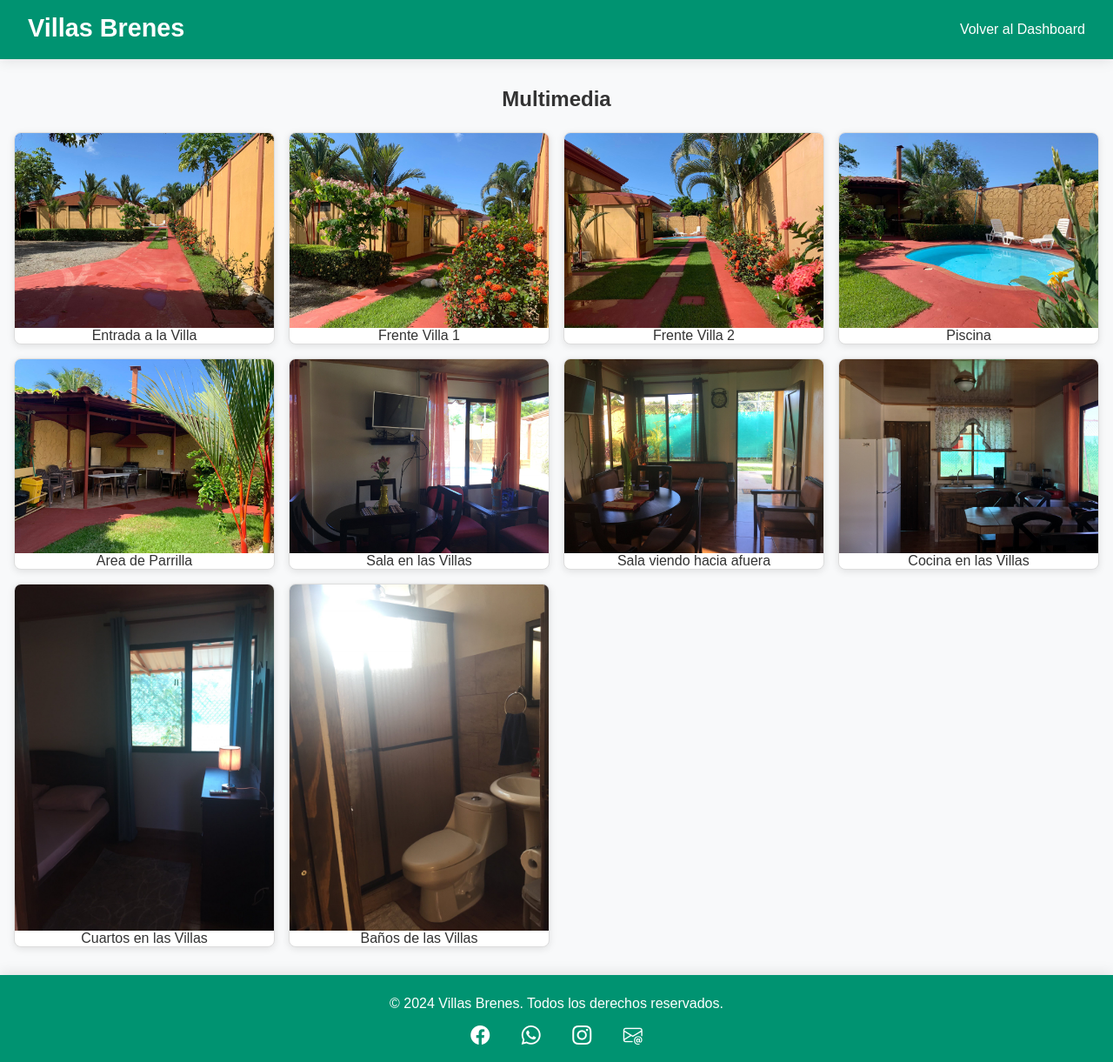
After one commit to Honeypopz/Ambiente-Web-repo, a PHP site: page /multimedia.html in a window 1280 px wide. The commit adds this page. Shown: the whole page at 87% size. Run offline with PHP 8.4, Linux system fonts and the light colour scheme.

Commit message:
multimedia y footers con informacion de contacto

```diff
--- /dev/null
+++ b/Css/estiloMultimedia.css
@@ -0,0 +1,140 @@
+* {
+    margin: 0;
+    padding: 0;
+    box-sizing: border-box;
+    font-family: 'Arial', sans-serif;
+}
+
+body {
+    background: #f8f9fa;
+    color: #333;
+}
+
+.navbar {
+    background-color: #009371;
+    padding: 1rem 2rem;
+    color: white;
+    display: flex;
+    justify-content: space-between;
+    align-items: center;
+    box-shadow: 0 2px 15px rgba(0,0,0,0.1);
+}
+
+.nav-brand h1 {
+    font-size: 1.8rem;
+    margin-bottom: 0.2rem;
+}
+
+.container h2 {
+    margin-bottom: 1.5rem;
+    text-align: center;
+    color: #333;
+}
+
+.container {
+    max-width: 100%;
+    margin: 2rem auto;
+    padding: 0 1rem;
+    display: grid;
+}
+
+.media-gallery {
+    display: grid;
+    grid-template-columns: repeat(auto-fit, minmax(220px, 1fr));
+    gap: 1rem;
+    align-items: start;
+}
+.media-item {
+    background: white;
+    border: 1px solid #ddd;
+    border-radius: 8px;
+    overflow: hidden;
+    box-shadow: 0 2px 8px rgba(0,0,0,0.1);
+    transition: transform 0.3s;
+    display: flex;
+    flex-direction: column;
+}
+
+/* Responsive image box */
+.media-thumb {
+    width: 100%;
+    aspect-ratio: 16 / 9; /* keeps a consistent aspect on modern browsers */
+    overflow: hidden;
+    display: block;
+    background: #ddd;
+}
+.media-thumb img {
+    width: 100%;
+    height: 100%;
+    object-fit: cover; /* fill and crop as necessary */
+    display: block;
+}
+
+@media (max-width: 480px) {
+    .media-gallery { grid-template-columns: repeat(auto-fit, minmax(140px, 1fr)); }
+    .media-thumb { aspect-ratio: 4 / 3; }
+}
+
+@media (min-width: 1200px) {
+    .media-gallery { grid-template-columns: repeat(auto-fit, minmax(260px, 1fr)); }
+    .media-thumb { aspect-ratio: 16 / 9; }
+}
+
+/* Fallback for browsers without aspect-ratio support */
+@supports not (aspect-ratio: 1/1) {
+    .media-thumb { height: 200px; }
+    .media-thumb img { height: 100%; width: 100%; object-fit: cover; }
+}
+.footer-content {
+    background-color: #009371;
+    color: white;
+    text-align: center;
+    padding: 1rem 0;
+    margin-top: 2rem;
+    box-shadow: 0 -2px 15px rgba(0,0,0,0.1);
+
+}
+.footer-content svg,
+.footer-content .bi {
+    margin: 0 10px;
+    vertical-align: middle;
+}
+.footer-links a {
+    color: white; /* ensure icons inherit white color */
+    margin: 0 6px; /* spacing around links */
+    display: inline-block;
+    text-decoration: none;
+}
+.footer-links a .bi {
+    font-size: 22px;
+    vertical-align: middle;
+}
+.footer-links a:hover {
+    opacity: 0.9;
+    transform: translateY(-2px);
+}
+.footer-links a:focus {
+    outline: 2px solid rgba(255,255,255,0.2);
+    outline-offset: 2px;
+}
+.footer-content p {
+    margin-bottom: 0.5rem;
+    padding: 0.5em;
+}
+
+.user-info a {
+    color: white;
+    margin-left: 15px;
+    text-decoration: none;
+}
+.user-info a:hover {
+    text-decoration: underline;
+}
+.media-gallery p {
+    text-align: center;
+}
+
+.media-gallery .media-item:hover {
+    transform: translateY(-5px);
+    box-shadow: 2px 2px 3px #009371;
+}
--- a/dashboardAdmin.php
+++ b/dashboardAdmin.php
@@ -22,7 +22,7 @@ if (!isset($_SESSION['id_usuario']) || $_SESSION['rol_usuario'] !== 'administrad
         </div>
         <div class="user-info">
             <span class="user-name" id="userName"><?php echo $_SESSION['nombre_usuario']; ?></span>
-            <span class="user-rol admin">Administrador</span>
+            <span class="user-role admin">Administrador</span>
             <a href="logout.php" class="btn-logout">Cerrar Sesión</a>
         </div>
     </nav>
--- /dev/null
+++ b/multimedia.html
@@ -0,0 +1,88 @@
+<!DOCTYPE html>
+<html lang="es">
+<head>
+    <meta charset="UTF-8">
+    <meta name="viewport" content="width=device-width, initial-scale=1.0">
+    <title>Multimedia</title>
+    <link rel="stylesheet" href="https://cdn.jsdelivr.net/npm/bootstrap-icons@1.13.1/font/bootstrap-icons.min.css">
+    <link rel="stylesheet" href="Css/estiloMultimedia.css">
+</head>
+
+<body>
+    <nav class="navbar">
+        <div class="nav-brand">
+            <h1>Villas Brenes</h1>
+        </div>
+        <div class="user-info">
+            <a href="dashboardCliente.html" class="btn-back">Volver al Dashboard</a>
+        </div>
+    </nav>
+
+    <div class="container">
+        <h2>Multimedia</h2>
+        <div class="media-gallery">
+            <div class="media-item">
+                <img src="media/entrada.jpg" alt="Villa 1">
+                <p>Entrada a la Villa</p>
+            </div>
+            <div class="media-item">
+                <img src="media/frenteV1.jpg" alt="Villa 2">
+                <p>Frente Villa 1</p>
+            </div>
+            <div class="media-item">
+                <img src="media/frenteV2.jpg" alt="Villa 2">
+                <p>Frente Villa 2</p>
+            </div>
+            <div class="media-item">
+                <img src="media/piscina y parrilla.jpg" alt="Villa 2">
+                <p>Piscina</p>
+            </div>
+            <div class="media-item">
+                <img src="media/parilla.jpg" alt="Villa 2">
+                <p>Area de Parrilla</p>
+            </div>
+            <div class="media-item">
+                <img src="media/sala.jpg" alt="Villa 2">
+                <p>Sala en las Villas</p>
+            </div>
+            <div class="media-item">
+                <img src="media/sala2.jpg" alt="Villa 2">
+                <p>Sala viendo hacia afuera</p>
+            </div>
+            <div class="media-item">
+                <img src="media/cocina.jpg" alt="Villa 2">
+                <p>Cocina en las Villas</p>
+            </div>
+            <div class="media-item">
+                <img src="media/cuartos.jpg" alt="Villa 2">
+                <p>Cuartos en las Villas</p>
+            </div>
+            <div class="media-item">
+                <img src="media/ba;o.jpg" alt="Villa 2">
+                <p>Baños de las Villas</p>
+            </div>
+
+            </div>
+        </div>
+    </div>
+
+        <footer>
+    <div class="footer-content">
+        <p>&copy; 2024 Villas Brenes. Todos los derechos reservados.</p>
+        <div class="footer-links">
+            <a href="https://www.facebook.com/p/Villas-Brenes-61571505092179/" target="_blank" rel="noopener noreferrer" aria-label="Facebook">
+                <i class="bi bi-facebook" aria-hidden="true"></i>
+            </a>
+            <a href="https://wa.link/qmnavx" target="_blank" rel="noopener noreferrer" aria-label="WhatsApp">
+                <i class="bi bi-whatsapp" aria-hidden="true"></i>
+            </a>
+            <a href="https://www.instagram.com/villasbrenes_/" target="_blank" rel="noopener noreferrer" aria-label="Instagram">
+                <i class="bi bi-instagram" aria-hidden="true"></i>
+            </a>
+            <a href="mailto:test@gmail.com" aria-label="Email">
+                <i class="bi bi-envelope-at" aria-hidden="true"></i>
+            </a>
+        </div>
+    </div>
+    </footer>
+</html>
```
Also changed, not shown: Css/estiloDashboardCliente.css (+37 -0 lines), dashboardCliente.php (+22 -1 lines), media/ba;o.jpg (added), media/cocina.jpg (added), media/cuartos.jpg (added), media/entrada.jpg (added), media/frenteV1.jpg (added), media/frenteV2.jpg (added), media/parilla.jpg (added), media/piscina y parrilla.jpg (added), media/sala.jpg (added), media/sala2.jpg (added).
